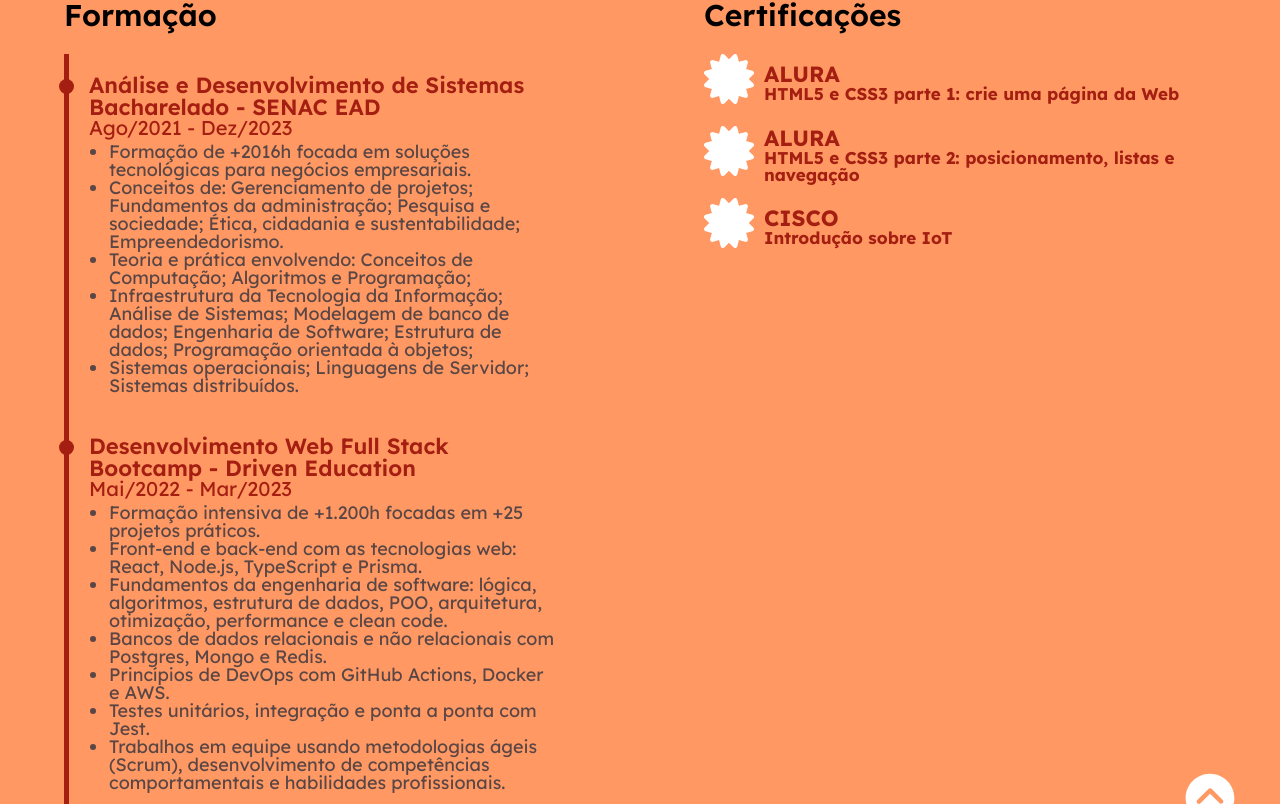
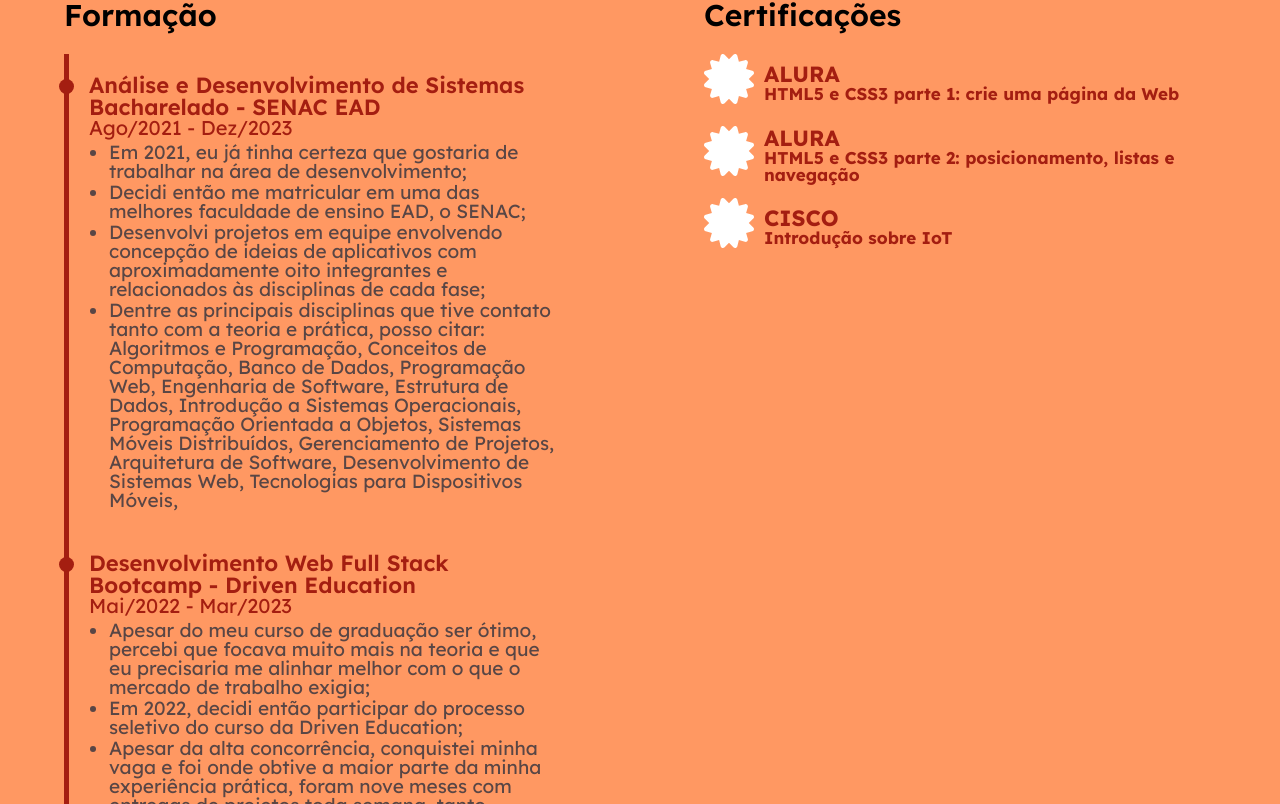
Before and after one commit to brunnaserafina/portfolio-brunna, a React (Create React App) app: page / in a window 1280 px wide. Shown: the part 1816-2620 px from the top of the page. Built offline with nearby package versions, Linux system fonts and the light colour scheme.

Commit message:
fix: modifying texts

```diff
--- a/src/pages/Education.js
+++ b/src/pages/Education.js
@@ -21,26 +21,27 @@ export default function Education({ home, scrollToSection }) {
             <h4>Ago/2021 - Dez/2023</h4>
             <ul>
               <li>
-                Formação de +2016h focada em soluções tecnológicas para negócios
-                empresariais.
+                Em 2021, eu já tinha certeza que gostaria de trabalhar na área
+                de desenvolvimento;
               </li>
               <li>
-                Conceitos de: Gerenciamento de projetos; Fundamentos da
-                administração; Pesquisa e sociedade; Ética, cidadania e
-                sustentabilidade; Empreendedorismo.
+                Decidi então me matricular em uma das melhores faculdade de
+                ensino EAD, o SENAC;
               </li>
               <li>
-                Teoria e prática envolvendo: Conceitos de Computação; Algoritmos
-                e Programação;
+                Desenvolvi projetos em equipe envolvendo concepção de ideias de
+                aplicativos com aproximadamente oito integrantes e relacionados
+                às disciplinas de cada fase;
               </li>
               <li>
-                Infraestrutura da Tecnologia da Informação; Análise de Sistemas;
-                Modelagem de banco de dados; Engenharia de Software; Estrutura
-                de dados; Programação orientada à objetos;
-              </li>
-              <li>
-                Sistemas operacionais; Linguagens de Servidor; Sistemas
-                distribuídos.
+                Dentre as principais disciplinas que tive contato tanto com a
+                teoria e prática, posso citar: Algoritmos e Programação,
+                Conceitos de Computação, Banco de Dados, Programação Web,
+                Engenharia de Software, Estrutura de Dados, Introdução a
+                Sistemas Operacionais, Programação Orientada a Objetos, Sistemas
+                Móveis Distribuídos, Gerenciamento de Projetos, Arquitetura de
+                Software, Desenvolvimento de Sistemas Web, Tecnologias para
+                Dispositivos Móveis,
               </li>
             </ul>
             <span></span>
@@ -58,27 +59,42 @@ export default function Education({ home, scrollToSection }) {
             <h4>Mai/2022 - Mar/2023</h4>
             <ul>
               <li>
-                Formação intensiva de +1.200h focadas em +25 projetos práticos.
+                Apesar do meu curso de graduação ser ótimo, percebi que focava
+                muito mais na teoria e que eu precisaria me alinhar melhor com o
+                que o mercado de trabalho exigia;
               </li>
               <li>
-                Front-end e back-end com as tecnologias web: React, Node.js,
-                TypeScript e Prisma.
+                Em 2022, decidi então participar do processo seletivo do curso
+                da Driven Education;
               </li>
               <li>
-                Fundamentos da engenharia de software: lógica, algoritmos,
-                estrutura de dados, POO, arquitetura, otimização, performance e
-                clean code.
+                Apesar da alta concorrência, conquistei minha vaga e foi onde
+                obtive a maior parte da minha experiência prática, foram nove
+                meses com entregas de projetos toda semana, tanto individuais
+                quanto em equipe;
               </li>
               <li>
-                Bancos de dados relacionais e não relacionais com Postgres,
-                Mongo e Redis.
+                Nos trabalhos em equipe utilizamos metodologias ágeis (Scrum),
+                desenvolvemos competências comportamentais e habilidades
+                profissionais;
               </li>
-              <li>Princípios de DevOps com GitHub Actions, Docker e AWS.</li>
-              <li>Testes unitários, integração e ponta a ponta com Jest.</li>
               <li>
-                Trabalhos em equipe usando metodologias ágeis (Scrum),
-                desenvolvimento de competências comportamentais e habilidades
-                profissionais.
+                Tive contato com as tecnologias React, Node.js, TypeScript e
+                Prisma;
+              </li>
+              <li>
+                Estudei fundamentos da engenharia de software: lógica,
+                algoritmos, estrutura de dados, POO, arquitetura, otimização,
+                performance e clean code;
+              </li>
+              <li>
+                Aprendi e fiz projetos com bancos de dados relacionais e não
+                relacionais com Postgres, Mongo e Redis;
+              </li>
+              <li>Desenvolvi testes de integração com Jest;</li>
+              <li>
+                E coloquei em prática princípios de DevOps com GitHub Actions,
+                Docker e AWS.
               </li>
             </ul>
             <span></span>
@@ -203,8 +219,9 @@ const Formation = styled.div`
   li {
     list-style: disc;
     margin-left: 20px;
-    font-size: 18px;
+    font-size: 19px;
     color: #594645;
+    margin-bottom: 2px;
   }
 
   img {
@@ -269,9 +286,9 @@ const Certifications = styled.div`
   }
 
   > div > span > span {
-      color: #ffff;
-      font-size: 50px;
-    }
+    color: #ffff;
+    font-size: 50px;
+  }
 
   @media (max-width: 900px) {
     width: 95vw;
--- a/src/pages/Home.js
+++ b/src/pages/Home.js
@@ -47,7 +47,6 @@ export default function Home() {
             <li onClick={() => scrollToSection(formation)}>Certificações</li>
             <li onClick={() => scrollToSection(projects)}>Projetos</li>
             <li onClick={() => scrollToSection(contact)}>Contato</li>
-            <li>🌞</li>
           </ul>
 
           {openMenu ? (
@@ -71,9 +70,12 @@ export default function Home() {
           </h1>
 
           <p>
-            Olá, eu sou a Brunna. Seja bem-vindo(a) ao meu portfólio! Aqui você
-            irá encontrar informações sobre mim, minha formação, skills e
-            projetos que desenvolvi. Dúvidas? Entre em contato.
+            Olá, eu sou a Brunna Serafina, seja bem-vindo(a) ao meu portfólio!
+            Sou desenvolvedora web full stack e fascinada pelo vasto
+            mundo da tecnologia desde 2021. Meu foco é resolver problemas
+            encontrando as melhores soluções e tecnologias, para isso venho me
+            especializando, enfrentando desafios e ampliando meus
+            conhecimentos diariamente.
           </p>
 
           <button style={{ "background-color": "#a41e11", color: "white" }}>
@@ -134,7 +136,7 @@ const MenuList = styled.div`
   left: 0;
   margin-top: 45px;
   padding: 15px;
-  background-color: #FF7F50;
+  background-color: #ff7f50;
 
   li {
     list-style: none;
@@ -203,6 +205,7 @@ const Content = styled.div`
     font-size: 18px;
     width: 400px;
     margin: 5px 0;
+    text-align: justify;
   }
 
   button {
```
